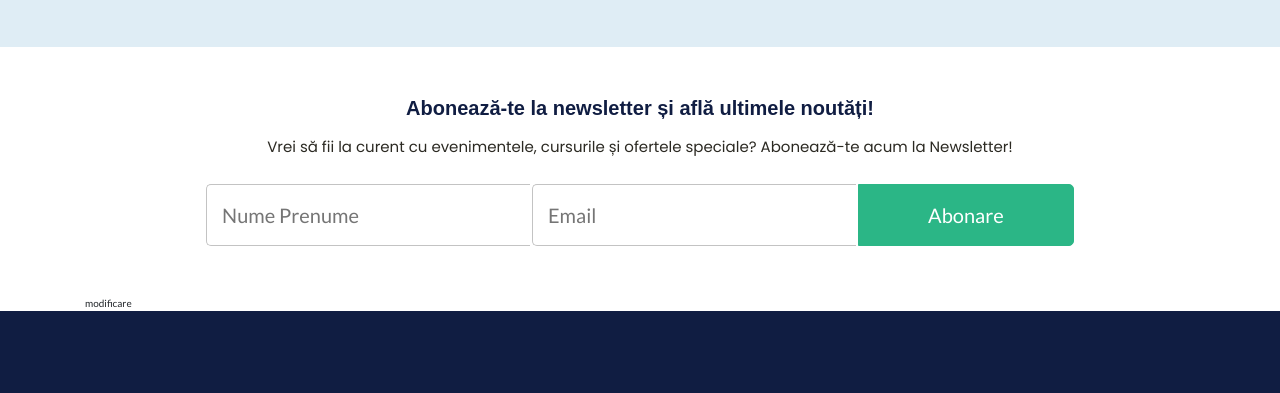
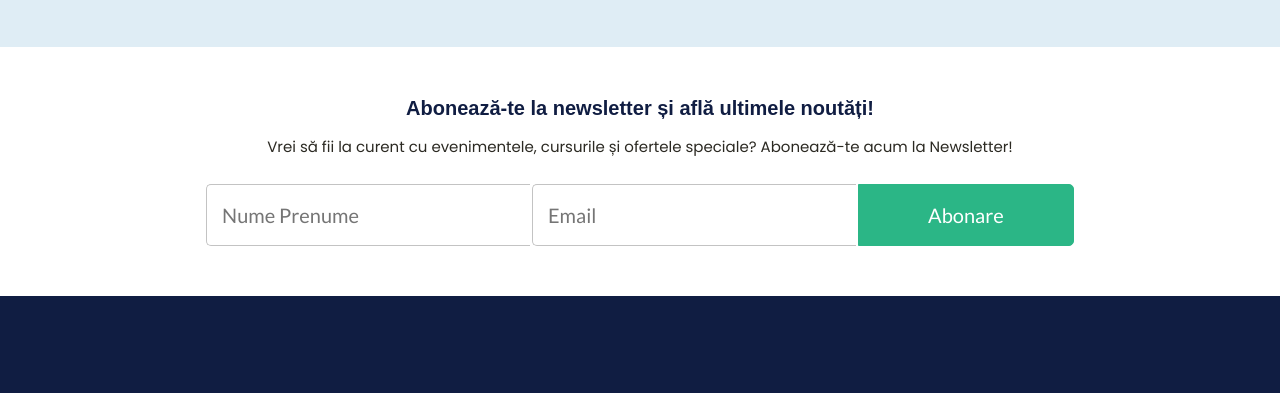
Before and after one commit to antonianicolescu/HomePageITSchool, a plain HTML site: page index.html in a window 1280 px wide. Shown: the part 4476-4869 px from the top of the page. Drawn offline with nearby package versions, Linux system fonts and the light colour scheme.

Commit message:
file updated

```diff
--- a/index.html
+++ b/index.html
@@ -877,7 +877,6 @@
         </form>
       </div>
     </div>
-    modificare
   </div>
   <!-- END sectiune Aboneaza-te -->
 
```
